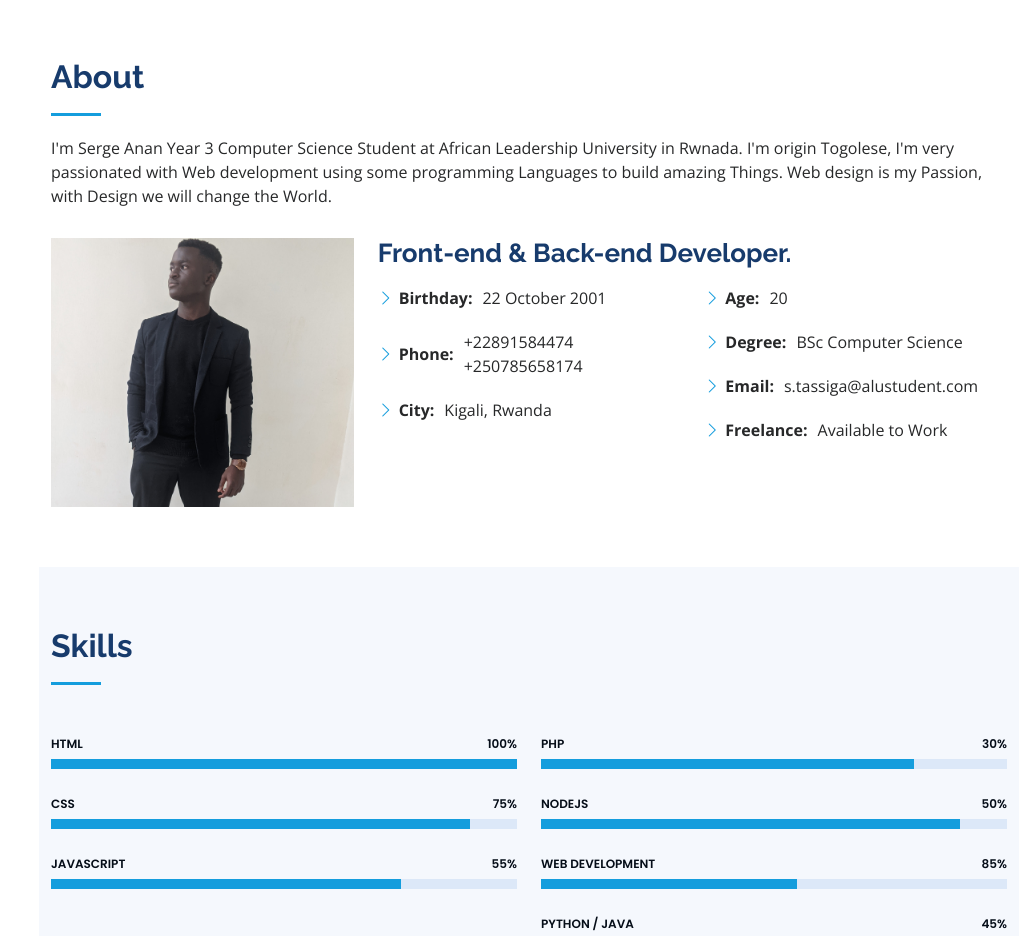
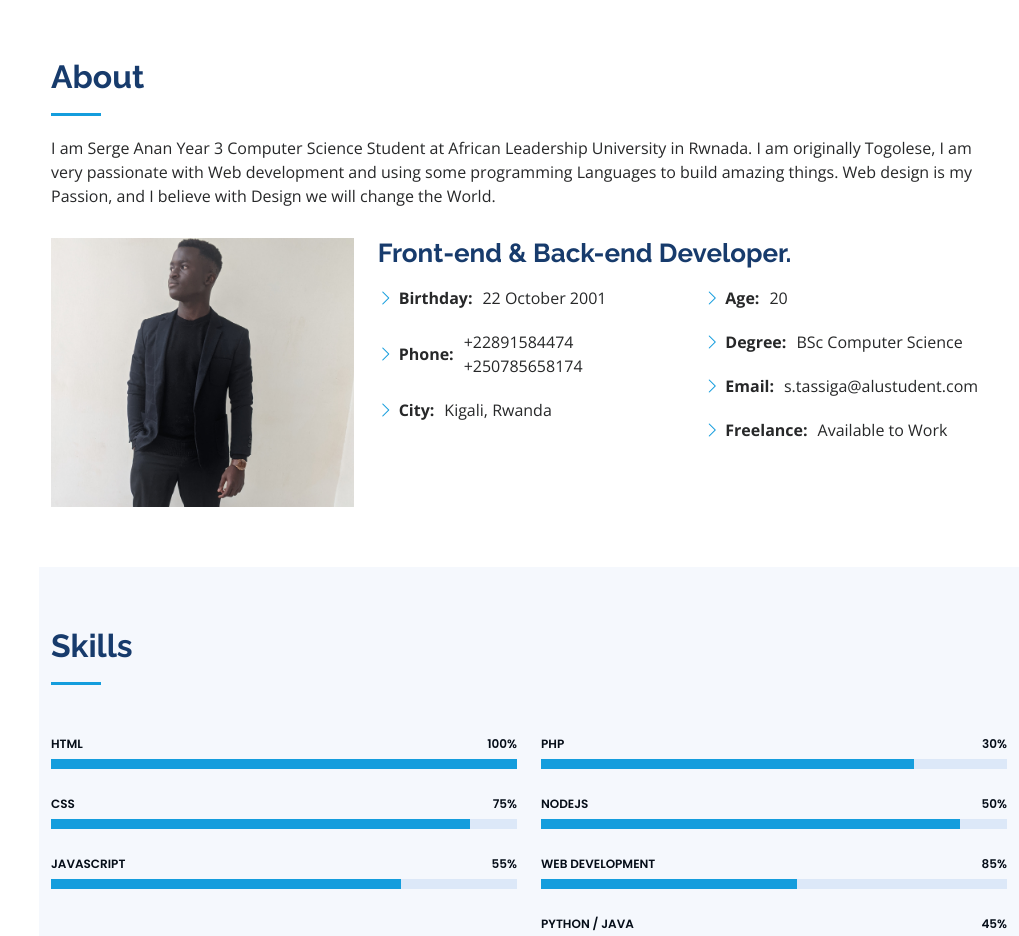
Before and after one commit to ALUtech166/Portfolio, a plain HTML site: page index.html in a window 1280 px wide. Shown: the part 802-1738 px from the top of the page, without its empty margins (261-1280 px from the left). Drawn offline with nearby package versions, Linux system fonts and the light colour scheme; files whose address does not match are found by name.

Commit message:
Update index.html

```diff
--- a/index.html
+++ b/index.html
@@ -83,8 +83,7 @@
 
         <div class="section-title">
           <h2>About</h2>
-          <p> I'm Serge Anan Year 3 Computer Science Student at African Leadership University in Rwnada. I'm origin Togolese, I'm very passionated with Web development using some programming Languages to build amazing Things. Web design is my Passion, with Design we will change the World.
-          </p>
+          <p>I am Serge Anan Year 3 Computer Science Student at African Leadership University in Rwnada. I am originally Togolese, I am very passionate with Web development and using some programming Languages to build amazing things. Web design is my Passion, and I believe with Design we will change the World.</p>
         </div>
 
         <div class="row">
```
